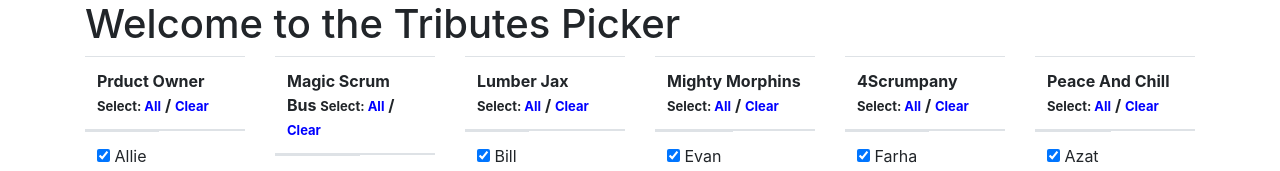
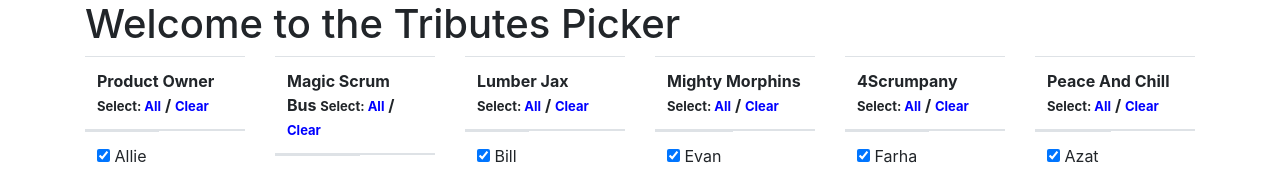
Before and after one commit to agoldh20/tributes-picker, a Vue app: page / in a window 1280 px wide. Shown: the top 171 px of the page. Built offline with nearby package versions, Linux system fonts and the light colour scheme.

Commit message:
spell check for product

```diff
--- a/src/views/Home.vue
+++ b/src/views/Home.vue
@@ -54,7 +54,7 @@ export default {
     return {
       masterList: [
         {
-          name: "Prduct Owner",
+          name: "Product Owner",
           members: ["Allie", "Colleen", "Jess", "Marie", "Ryan"],
           currentList: ["Allie", "Colleen", "Jess", "Marie", "Ryan"]
         },
```
Lines whose indentation alone changed are shown as unchanged.
